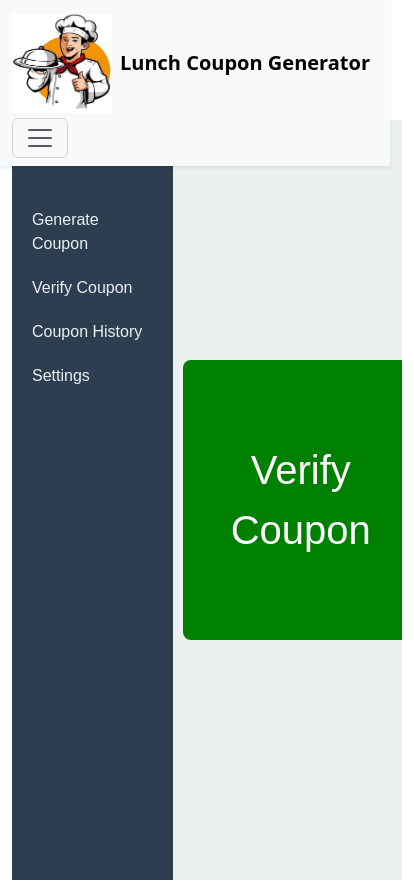
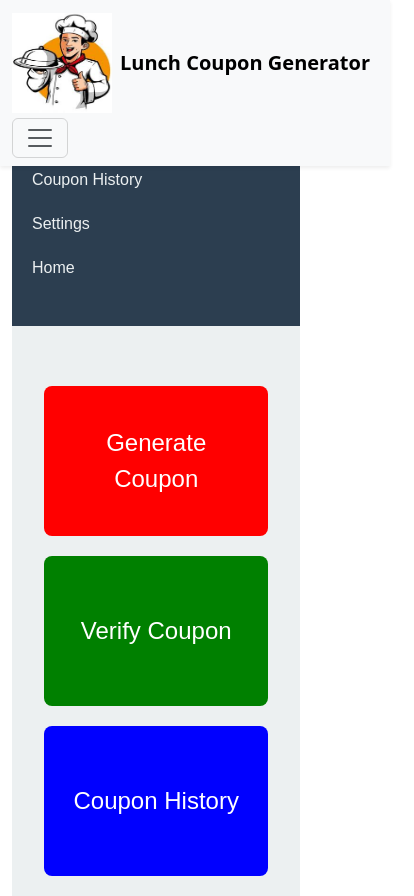
Before and after one commit to ashishvirgo/Lunch-Coupen-App, a React (Vite) app in the folder Client/: page / in a window 390 px wide. Shown: the whole page, 414 px wide, since content can reach past the window. Built offline with nearby package versions, Linux system fonts and the light colour scheme.

Commit message:
update mobile view

```diff
--- /dev/null
+++ b/Client/src/Pages/DashBoard.css
@@ -0,0 +1,92 @@
+/* Container styles */
+.dashboard-container {
+  display: flex;
+  flex-direction: column;
+  width: 100%;
+  height: auto;
+  font-family: Arial, sans-serif;
+}
+
+.sidebar {
+  width: 100%;
+  background-color: #2c3e50;
+  padding: 20px;
+  color: white;
+}
+
+.nav-list {
+  list-style: none;
+  padding: 0;
+  margin-top: 20px;
+}
+
+.nav-link {
+  display: block;
+  padding: 10px 0;
+  color: #ecf0f1;
+  text-decoration: none;
+  cursor: pointer;
+}
+
+.main-content {
+  flex-grow: 1;
+  padding: 20px;
+  background-color: #ecf0f1;
+}
+
+/* Button container */
+.button-container {
+  display: flex;
+  flex-direction: column;
+  align-items: center;
+  justify-content: center;
+  gap: 20px;
+  width: 100%;
+  margin-top: 40px;
+}
+
+.dashboard-button {
+  width: 90%;
+  max-width: 300px;
+  height: 150px;
+  font-size: 1.5rem;
+  color: white;
+  border: none;
+  border-radius: 8px;
+  cursor: pointer;
+  transition: background-color 0.3s ease;
+}
+
+.dashboard-button.generate {
+  background-color: red;
+}
+
+.dashboard-button.verify {
+  background-color: green;
+}
+
+.dashboard-button.history {
+  background-color: blue;
+}
+
+.dashboard-button:hover {
+  opacity: 0.9;
+}
+
+/* Responsive layout for larger screens */
+@media (min-width: 768px) {
+  .dashboard-container {
+    flex-direction: row;
+    height: 90vh;
+  }
+
+  .sidebar {
+    width: 220px;
+    min-width: 220px;
+    flex-shrink: 0;
+  }
+
+  .button-container {
+    flex-direction: row;
+  }
+}
--- a/Client/src/Pages/DashBoard.jsx
+++ b/Client/src/Pages/DashBoard.jsx
@@ -3,6 +3,7 @@ import GenerateCoupon from './GenerateCoupon';
 import VerifyCoupon from './VerifyCoupon';
 import CouponHistory from '../Components/CouponHistory';
 import Navbar from '../Components/Navbar';
+import './DashBoard.css'
 
 function DashBoard() {
   const [activeComponent, setActiveComponent] = useState('');
@@ -10,14 +11,14 @@ function DashBoard() {
   const renderComponent = () => {
     if (activeComponent === '') {
       return (
-      <div style={styles.buttonContainer}>
-        <button style={styles.GCButton} onClick={() => setActiveComponent('generate')}>
+        <div className="button-container">
+          <button className="dashboard-button generate" onClick={() => setActiveComponent('generate')}>
             Generate Coupon
           </button>
-        <button style={styles.VCButton} onClick={() => setActiveComponent('verify')}>
+          <button className="dashboard-button verify" onClick={() => setActiveComponent('verify')}>
             Verify Coupon
           </button>
-        <button style={styles.CHButton} onClick={() => setActiveComponent('history')}>
+          <button className="dashboard-button history" onClick={() => setActiveComponent('history')}>
             Coupon History
           </button>
         </div>
@@ -28,7 +29,7 @@ function DashBoard() {
       case 'generate':
         return <GenerateCoupon />;
       case 'verify':
-      return <VerifyCoupon/>;;
+        return <VerifyCoupon />;
       case 'history':
         return <CouponHistory />;
       case 'settings':
@@ -39,113 +40,28 @@ function DashBoard() {
   };
 
   return (
-    <div className='container'>
+    <div className="container">
       <Navbar />
-      <br/>
-      <br/>
-      <br/>
-      <br/>
-      <br/>
-      <div style={styles.dashboardContainer}>
-        <aside style={styles.sidebar}>
-          <h2 style={{ color: 'white' }}>Dashboard</h2>
+      <div className="dashboard-container">
+        <aside className="sidebar">
+          <h2>Dashboard</h2>
           <nav>
-            <ul style={styles.navList}>
-              <li><span style={styles.navLink} onClick={() => setActiveComponent('generate')}>Generate Coupon</span></li>
-              <li><span style={styles.navLink} onClick={() => setActiveComponent('verify')}>Verify Coupon</span></li>
-              <li><span style={styles.navLink} onClick={() => setActiveComponent('history')}>Coupon History</span></li>
-              <li><span style={styles.navLink} onClick={() => setActiveComponent('settings')}>Settings</span></li>
+            <ul className="nav-list">
+              <li><span className="nav-link" onClick={() => setActiveComponent('generate')}>Generate Coupon</span></li>
+              <li><span className="nav-link" onClick={() => setActiveComponent('verify')}>Verify Coupon</span></li>
+              <li><span className="nav-link" onClick={() => setActiveComponent('history')}>Coupon History</span></li>
+              <li><span className="nav-link" onClick={() => setActiveComponent('settings')}>Settings</span></li>
+              <li><span className="nav-link" onClick={() => setActiveComponent('')}>Home</span></li>
             </ul>
           </nav>
         </aside>
 
-        <main style={styles.mainContent}>
+        <main className="main-content">
           {renderComponent()}
         </main>
       </div>
     </div>
   );
 }
-const styles = {
-
-  dashboardContainer: {
-    display: 'flex',
-    width: '100vw',
-    height: '90vh',
-    fontFamily: 'Arial, sans-serif',
-  },
-  sidebar: {
-    width: '220px',
-    backgroundColor: '#2c3e50',
-    padding: '20px',
-    color: 'white',
-    display: 'flex',
-    flexDirection: 'column',
-  },
-  navList: {
-    listStyle: 'none',
-    padding: 0,
-    marginTop: '20px',
-  },
-  navLink: {
-    display: 'block',
-    padding: '10px 0',
-    color: '#ecf0f1',
-    textDecoration: 'none',
-    cursor: 'pointer',
-  },
-  mainContent: {
-    flexGrow: 1,
-    padding: '20px',
-    backgroundColor: '#ecf0f1',
-    overflowY: 'auto',
-  },
-  buttonContainer: {
-  display: 'flex',
-  flexDirection: 'row',
-  alignItems: 'center',
-  justifyContent: 'center',
-  height: '100%',
-  gap: '20px',
-},
-
-GCButton: {
-  width: '300px',
-  height: '280px',
-  fontSize: '2.5rem',
-  backgroundColor: 'red',
-  color: 'white',
-  border: 'none',
-  borderRadius: '8px',
-  cursor: 'pointer',
-  transition: 'background-color 0.3s ease',
-},
-VCButton: {
-  width: '300px',
-  height: '280px',
-  fontSize: '2.5rem',
-  backgroundColor: 'green',
-  color: 'white',
-  border: 'none',
-  borderRadius: '8px',
-  cursor: 'pointer',
-  transition: 'background-color 0.3s ease',
-},
-CHButton: {
-  width: '300px',
-  height: '280px',
-  fontSize: '2.5rem',
-  backgroundColor: 'blue',
-  color: 'white',
-  border: 'none',
-  borderRadius: '8px',
-  cursor: 'pointer',
-  transition: 'background-color 0.3s ease',
-},
-
-largeButtonHover: {
-  backgroundColor: '#2980b9',
-}
-};
 
 export default DashBoard;
```
Lines whose indentation alone changed are shown as unchanged.
